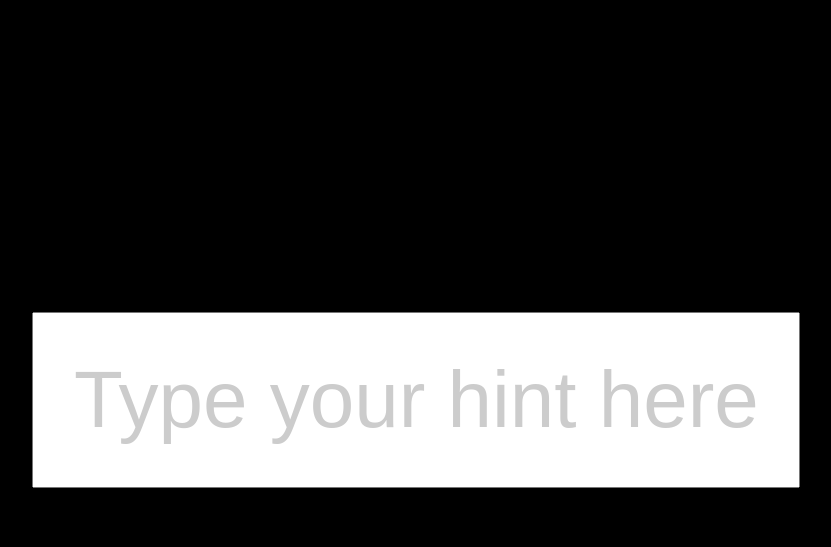
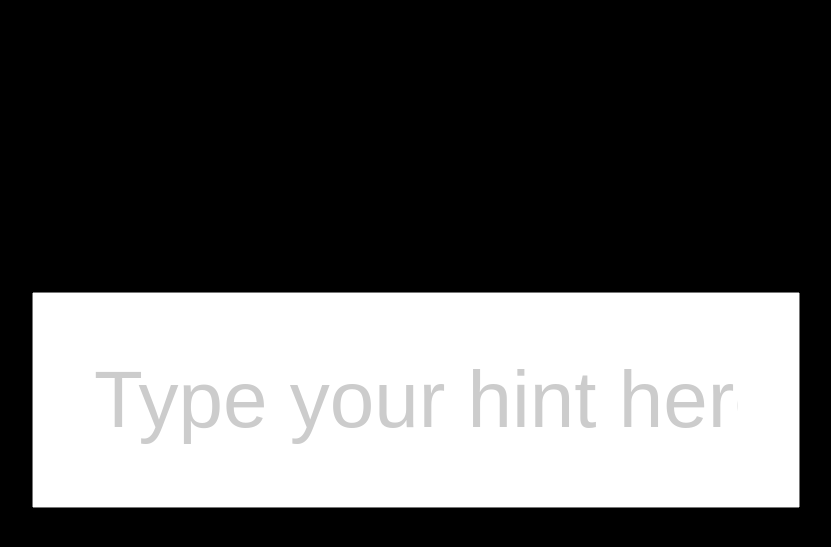
Before and after one commit to shrmtmt/just1, a Flask app: page /clue_giver in a window 1280 px wide. Shown: the top 547 px of the page, without its empty margins (224-1055 px from the left). Run offline with Flask 3, Linux system fonts and the light colour scheme.

Commit message:
padding 60

```diff
--- a/templates/clue_giver.html
+++ b/templates/clue_giver.html
@@ -14,7 +14,7 @@
         input[type="text"] {
             box-sizing: border-box;
             width: 60%;
-            padding: 40px;
+            padding: 60px;
             margin: 20px 0;
             text-align: center;
             font-size: 5em;
```
